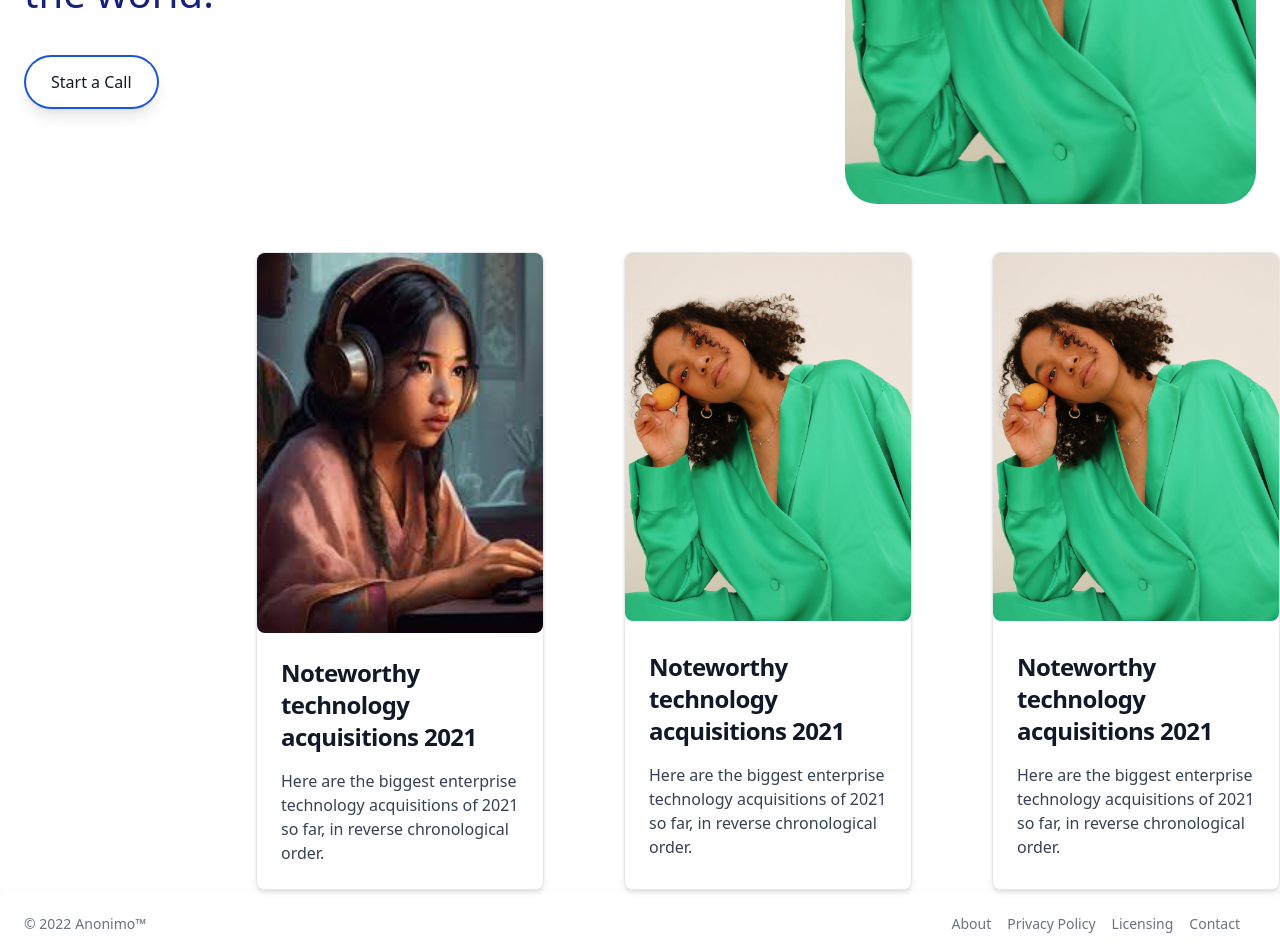
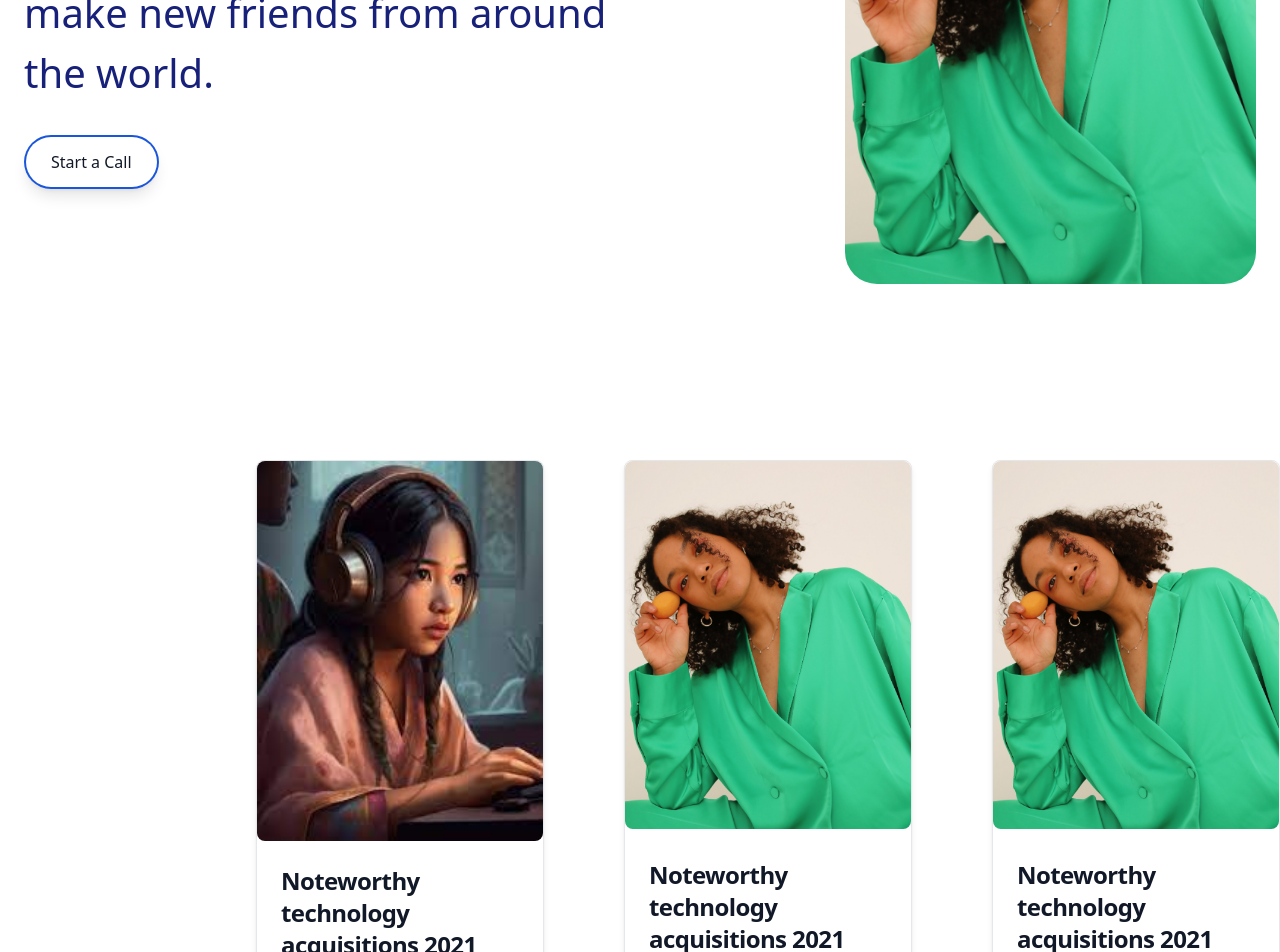
Before and after one commit to parasmahla1/HackByte, a React (Vite) app: page / in a window 1280 px wide. Shown: the part 440-1392 px from the top of the page. Built offline with nearby package versions, Linux system fonts and the light colour scheme.

Commit message:
Modal addition

```diff
--- a/src/components/Cards.tsx
+++ b/src/components/Cards.tsx
@@ -24,7 +24,7 @@ const cardData = [
 const Cards = () => {
   return (
     <Fade>
-       <div className="flex">
+       <div className="flex" >
       {cardData.map((card, index) => (
         <Card
           key={index}
--- a/src/components/Foot.tsx
+++ b/src/components/Foot.tsx
@@ -2,7 +2,7 @@ import { Footer } from "flowbite-react";
 
 const Foot = () => {
     return (
-        <Footer container>
+        <Footer container className="mt-20">
           <Footer.Copyright href="#" by="Anonimo™" year={2022} />
           <Footer.LinkGroup>
             <Footer.Link href="#">About</Footer.Link>
--- a/src/components/Hero.tsx
+++ b/src/components/Hero.tsx
@@ -1,12 +1,21 @@
-import { Button } from 'flowbite-react';
-import { Fade, Slide } from 'react-awesome-reveal';
-import { Link } from 'react-router-dom';
+import { Button, Modal } from "flowbite-react";
+import { useState } from "react";
+import { Fade, Slide } from "react-awesome-reveal";
+import { useNavigate } from "react-router-dom";
 
 const Hero = () => {
+  const [openModal, setOpenModal] = useState(false);
+  const navigate = useNavigate();
+
+  const handleAccept = () => {
+    setOpenModal(false);
+    navigate("/call");
+  };
+
   return (
     <div>
       <Fade>
-      <div className="container mx-auto px-6 py-12 flex items-center justify-between">
+        <div className="container mx-auto px-6 py-32 flex items-center justify-between mb-12">
           <div className="w-1/2">
             <Slide>
               <h1 className="text-5xl font-bold text-[#18217A] font-serif">
@@ -16,33 +25,56 @@ const Hero = () => {
 
             <Fade>
               <p className="mt-6 text-[2.5rem] font-thin text-[#18217A]">
-          Connect with strangers and make new friends from around the world.
+                Connect with strangers and make new friends from around the
+                world.
               </p>
             </Fade>
 
             <div className="mt-8">
-            <Link to="/call">
+              <Button
+                className="shadow-lg"
+                size="xl"
+                outline
+                color="blue"
+                pill
+                onClick={() => setOpenModal(true)}
+              >
+                Start a Call
+              </Button>
+              <Modal show={openModal} onClose={() => setOpenModal(false)}>
+                <Modal.Header>Terms of Service</Modal.Header>
+                <Modal.Body>
+                  <div className="space-y-6">
+                    <p className="text-base leading-relaxed text-gray-500 dark:text-gray-400">
+                    Welcome to Anonimo, a random video chat web application that connects users from around the world for real-time video conversations. By using our services, you agree to be bound by these Terms and Conditions. Please read them carefully.
+                    </p>
+                    <p className="text-base leading-relaxed text-gray-500 dark:text-gray-400">
+                    You must be at least 18 years of age to use Our App. You agree to use Anonimo in a manner consistent with any and all applicable laws and regulations. You are responsible for your interactions with other users. We reserve the right, but have no obligation, to monitor disputes between you and other users.
+                    </p>
+                  </div>
+                </Modal.Body>
+                <Modal.Footer>
+                  <Button color="gray" onClick={handleAccept}>I accept</Button>
+                  <Button color="gray" onClick={() => setOpenModal(false)}>
+                    Decline
+                  </Button>
+                </Modal.Footer>
+              </Modal>
+              {/* <Link to="/call">
             <Button className="shadow-lg" size="xl" outline color="blue" pill onClick={() => {}}>
             Start a Call
           </Button>
-            </Link>
+            </Link> */}
             </div>
           </div>
 
           <div className="w-1/3 rounded-lg">
-        <img
-          src="/pic.png"
-          alt="Video Call"
-          className="rounded-[2rem]"
-        />
+            <img src="/pic.png" alt="Video Call" className="rounded-[2rem]" />
           </div>
         </div>
-
       </Fade>
-
     </div>
   );
-}
+};
 
-
-export default Hero
+export default Hero;
```
Lines whose indentation alone changed are shown as unchanged.
